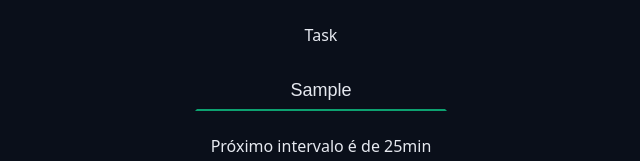
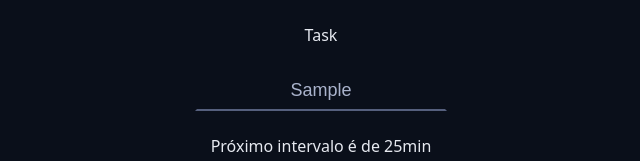
Before and after one commit to othigasdev/chronos-pomodoro, a React (Vite) app: page / in a window 1280 px wide. Both pictures are taken after typing "Sample" into the empty fields and a click on the button "Iniciar nova tarefa". Shown: the part 517-678 px from the top of the page, without its empty margins (319-959 px from the left). Built offline with nearby package versions, Linux system fonts and the light colour scheme.

Commit message:
add disabled form and stop button logic

```diff
--- a/src/components/MainForm/index.tsx
+++ b/src/components/MainForm/index.tsx
@@ -1,4 +1,4 @@
-import { PlayCircleIcon } from "lucide-react";
+import { PlayCircleIcon, StopCircleIcon } from "lucide-react";
 import { Button } from "../Button";
 import { Cycles } from "../Cycles";
 import { Input } from "../Input";
@@ -56,7 +56,7 @@ export function MainForm(){
     return(
             <form onSubmit={handleCreateNewTask} action="" className="form">
                     <div className="formRow">
-                        <Input id="meuInput" type="text" labelText="Task" placeholder='Digite sua Task' ref={taskNameInput}/>
+                        <Input id="meuInput" type="text" labelText="Task" placeholder='Digite sua Task' ref={taskNameInput} disabled={!!state.activeTask} />
                     </div>
 
                     <div className="formRow">
@@ -72,7 +72,11 @@ export function MainForm(){
                     )}
 
                     <div className="formRow">
-                        <Button icon={<PlayCircleIcon/>}/>
+                        {!state.activeTask ? (
+                            <Button aria-label="Iniciar nova tarefa" title="Iniciar nova tarefa" type="submit" icon={<PlayCircleIcon/>}/>
+                        ) : (
+                            <Button aria-label="Interromper tarefa ativa" title="Interromper tarefa ativa" type="button" color="red" icon={<StopCircleIcon/>}/>
+                        )}
                     </div>
                 </form>
     )
```
